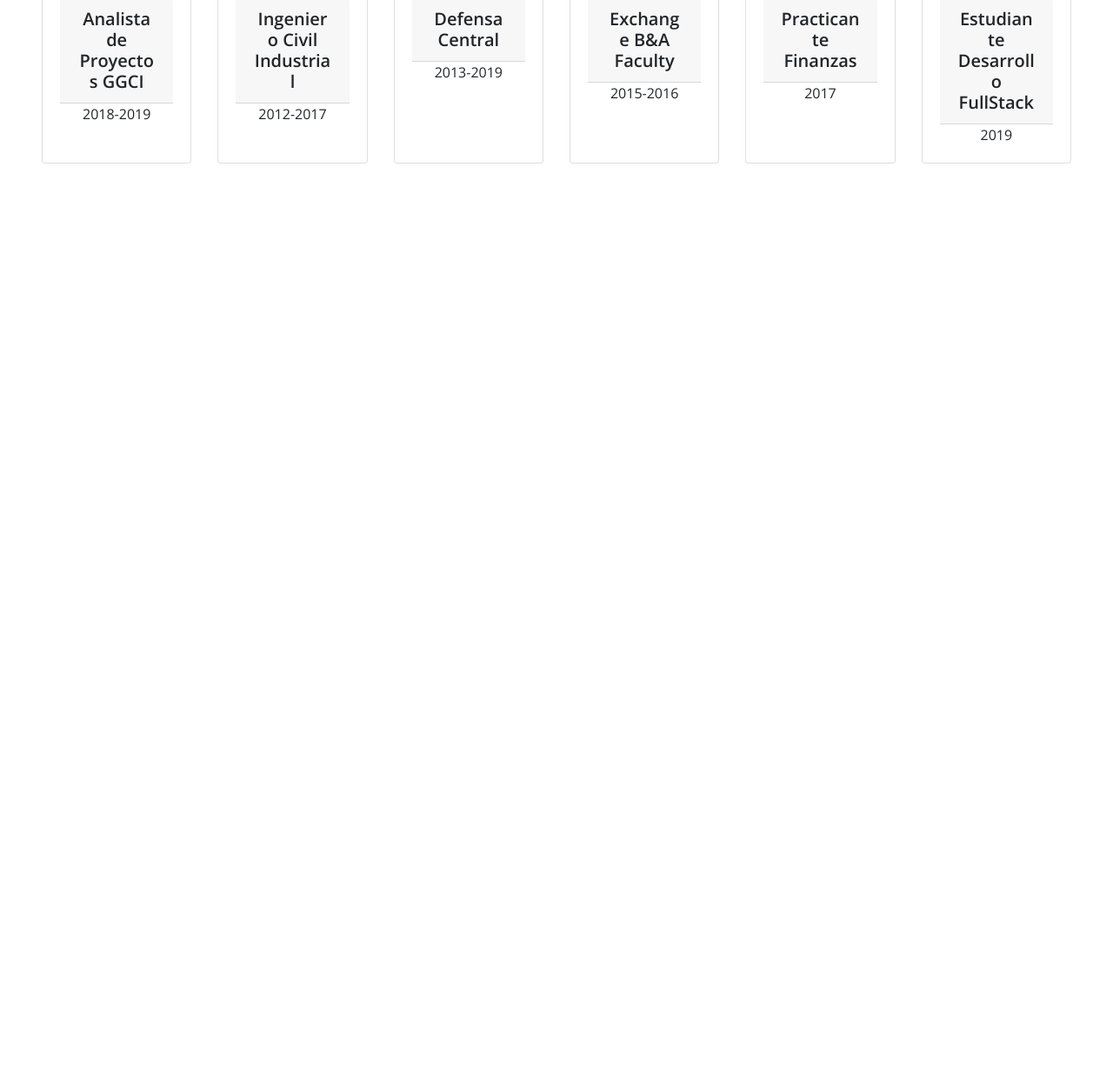
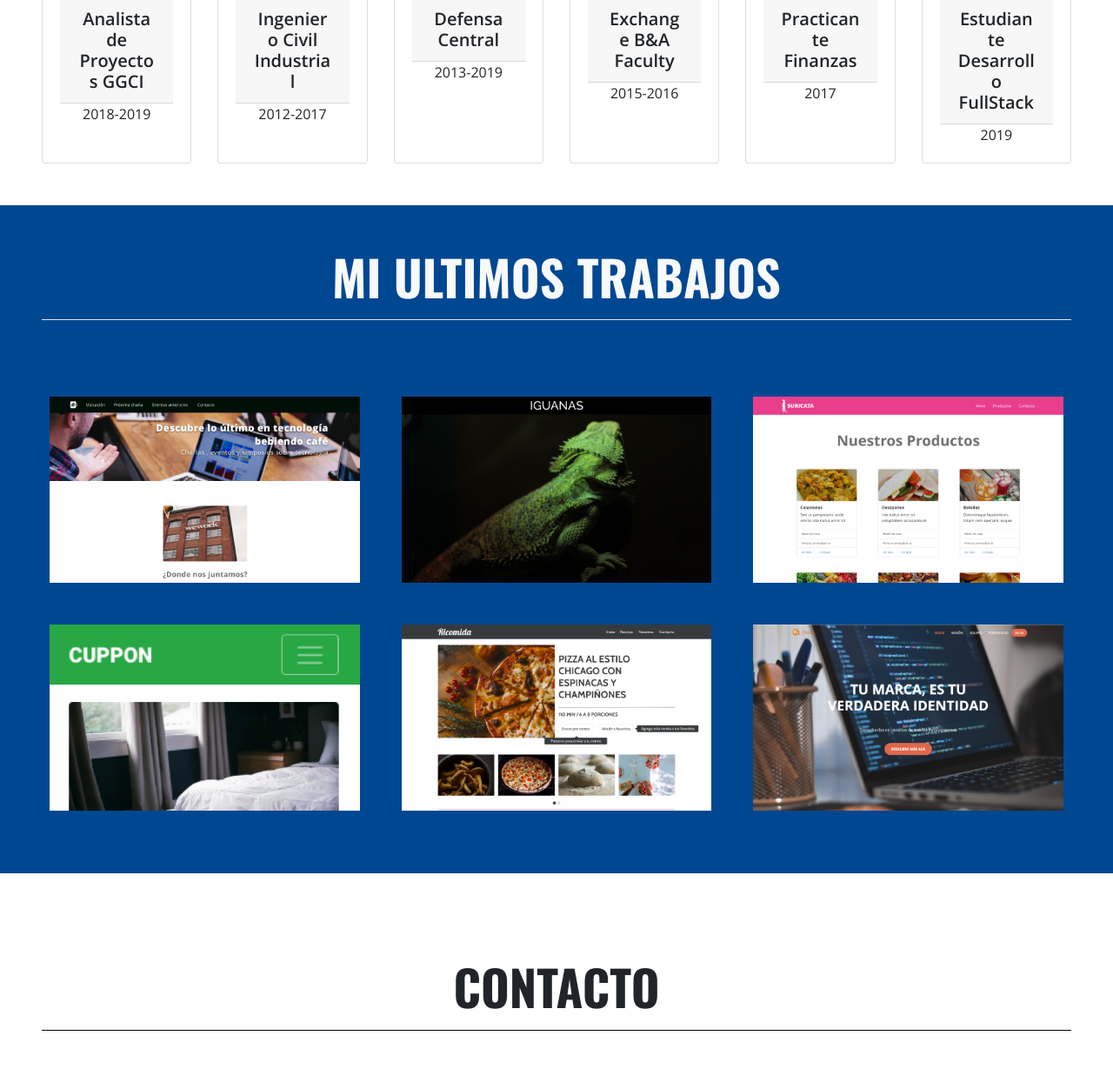
Before and after one commit to jfare11ano/Mi_Portafolio, a plain HTML site: page index.html in a window 1280 px wide. Shown: the part 1579-2831 px from the top of the page at 87% size. Before the commit the page ends 1815 px from the top, so only its background shows below. Drawn offline with nearby package versions, Linux system fonts and the light colour scheme; files whose address does not match are found by name.

Commit message:
Mis Ultimos Trabajos

```diff
--- a/Assets/css/style.css
+++ b/Assets/css/style.css
@@ -6,7 +6,7 @@ h1 {
   font-family: 'Oswald',sans-serif;
   }
 
-.morado {
+.azul {
   background-color: #004792;
 }
 header {
--- a/index.html
+++ b/index.html
@@ -18,7 +18,7 @@
 </head>
     <body>
 
-        <nav class="navbar navbar-expand-lg navbar-dark mr-auto fixed-top morado">
+        <nav class="navbar navbar-expand-lg navbar-dark mr-auto fixed-top azul">
           <div class="container">
 
           <h1 class="text-light font-weight-bold">M</h1>
@@ -122,7 +122,41 @@
 
         </section>
 
+        <section class="my-5 p-5 azul text-light">
+          <h1 class="display-4 font-weight-bold text-center">MI ULTIMOS TRABAJOS</h1>
+          <hr size=10 color="white"> <!---Achicar--->
 
+          <div class="row pt-5">
+            <div class="col-md-4 p-4">
+              <img src="Assets/img/meet_coffee.png" class="img-fluid" alt="">
+            </div>
+            <div class="col-md-4 p-4">
+              <img src="Assets/img/iguana_page.png" class="img-fluid" alt="">
+            </div>
+            <div class="col-md-4 p-4">
+              <img src="Assets/img/suricata.png" class="img-fluid" alt="">
+            </div>
+          </div>
+          <div class="row">
+            <div class="col-md-4 p-4">
+              <img src="Assets/img/cuppon.png" class="img-fluid" alt="">
+            </div>
+            <div class="col-md-4 p-4">
+              <img src="Assets/img/ricomida.png" class="img-fluid" alt="">
+            </div>
+            <div class="col-md-4 p-4">
+              <img src="Assets/img/dmark.png" class="img-fluid" alt="">
+            </div>
+          </div>
+
+        </section>
+
+        <section class="my-5 p-5">
+          <h1 class="display-4 font-weight-bold text-center">CONTACTO</h1>
+          <hr size=10 color="black"> <!---Achicar--->
+
+
+        </section>
 
 
         <!---JQuery 3.3.1--->
```
